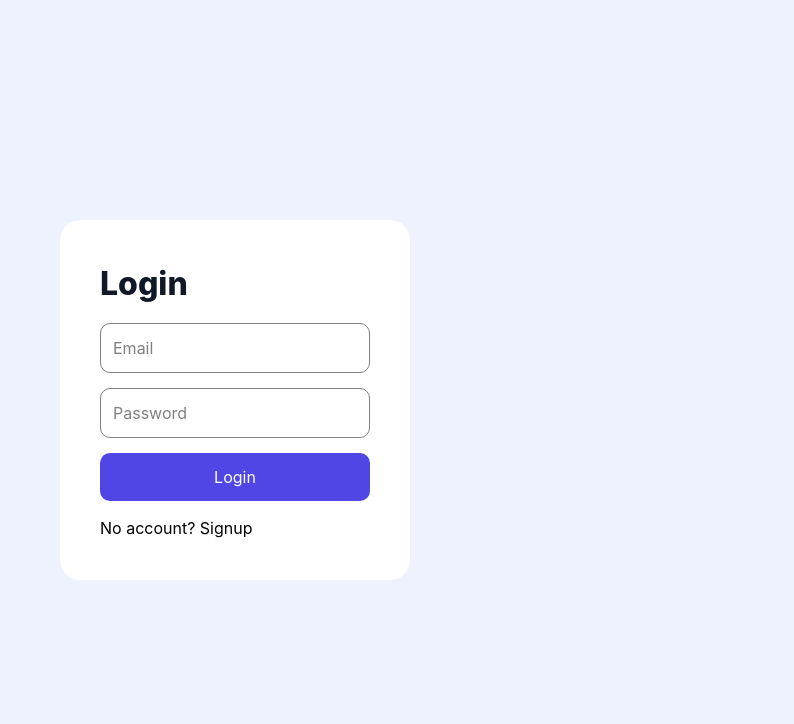
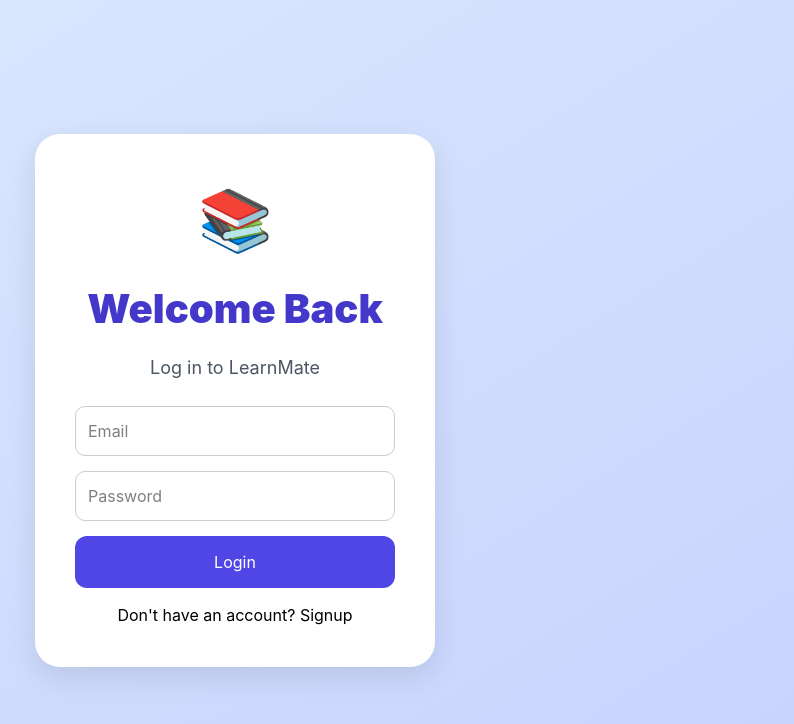
Before and after one commit to Janaki-gadu/Learnmate, a React (Vite) app in the folder client/: page / in a window 1280 px wide. Shown: the top 724 px of the page, without its empty margins (405-1199 px from the left). Built offline with nearby package versions, Linux system fonts and the light colour scheme.

Commit message:
fix: pass login credentials and store token on auth

```diff
--- a/client/src/pages/Login.jsx
+++ b/client/src/pages/Login.jsx
@@ -1,5 +1,5 @@
+import API from "../api/axios";
 import { useState } from "react";
-import API from "../api/axios";
 import { useNavigate, Link } from "react-router-dom";
 
 export default function Login() {
@@ -12,34 +12,35 @@
 
   const handleLogin = async () => {
     try {
-      const res = await API.post("/login", { email, password });
+      // 1. Send login credentials to backend
+      const res = await API.post("/login", form);
 
-      localStorage.setItem("token", res.data.token);
+      // 2. Persist user session & token for axios interceptor
+      localStorage.setItem("profile", JSON.stringify(res.data));
 
-      alert("Login successful 🚀");
+      alert("Login successful 🎉");
 
+      // 3. Redirect to dashboard
       navigate("/dashboard");
     } catch (err) {
-      alert(err.response.data.message);
+      console.error("Login error:", err.response?.data || err.message);
+      alert(err.response?.data?.message || "Login failed");
     }
   };
 
   return (
     <div style={styles.container}>
       <div style={styles.card}>
-        <h1
-            style={{
-            color: "#111827",
-            fontWeight: "800",
-            fontSize: "32px",
-             }}
->
-  Login
-</h1>
+        <div style={{ fontSize: "60px" }}>📚</div>
+
+        <h1 style={styles.title}>Welcome Back</h1>
+
+        <p style={styles.subtitle}>Log in to LearnMate</p>
 
         <input
           type="email"
           placeholder="Email"
+          value={form.email}
           style={styles.input}
           onChange={(e) =>
             setForm({ ...form, email: e.target.value })
@@ -49,6 +50,7 @@
         <input
           type="password"
           placeholder="Password"
+          value={form.password}
           style={styles.input}
           onChange={(e) =>
             setForm({ ...form, password: e.target.value })
@@ -60,7 +62,8 @@
         </button>
 
         <p>
-          No account? <Link to="/signup">Signup</Link>
+          Don't have an account?{" "}
+          <Link to="/signup">Signup</Link>
         </p>
       </div>
     </div>
@@ -73,31 +76,48 @@
     display: "flex",
     justifyContent: "center",
     alignItems: "center",
-    background: "#eef2ff",
+    background: "linear-gradient(to bottom right, #dbeafe, #c7d2fe)",
   },
 
   card: {
     background: "white",
     padding: "40px",
-    borderRadius: "20px",
-    width: "350px",
+    borderRadius: "25px",
+    width: "400px",
+    textAlign: "center",
+    boxShadow: "0 10px 30px rgba(0,0,0,0.1)",
     display: "flex",
     flexDirection: "column",
     gap: "15px",
   },
 
+  title: {
+    fontSize: "40px",
+    color: "#4338ca",
+    fontWeight: "900",
+    margin: 0,
+  },
+
+  subtitle: {
+    color: "#4b5563",
+    fontSize: "18px",
+    marginBottom: "10px",
+  },
+
   input: {
     padding: "12px",
     borderRadius: "10px",
-    border: "1px solid gray",
+    border: "1px solid #ccc",
+    fontSize: "16px",
   },
 
   button: {
-    padding: "12px",
-    borderRadius: "10px",
+    padding: "14px",
+    borderRadius: "12px",
     border: "none",
     background: "#4f46e5",
     color: "white",
+    fontSize: "16px",
     cursor: "pointer",
   },
 };
```
